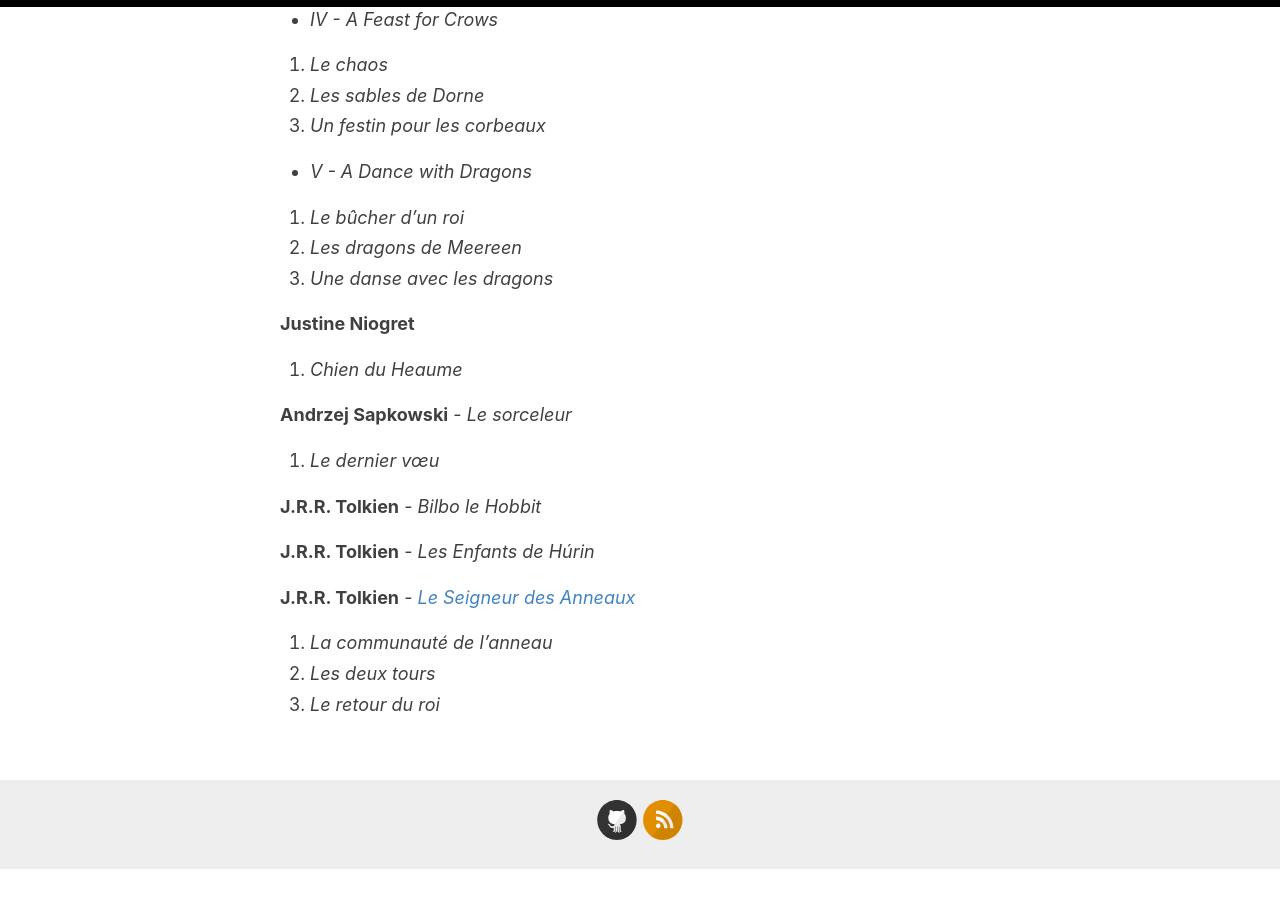
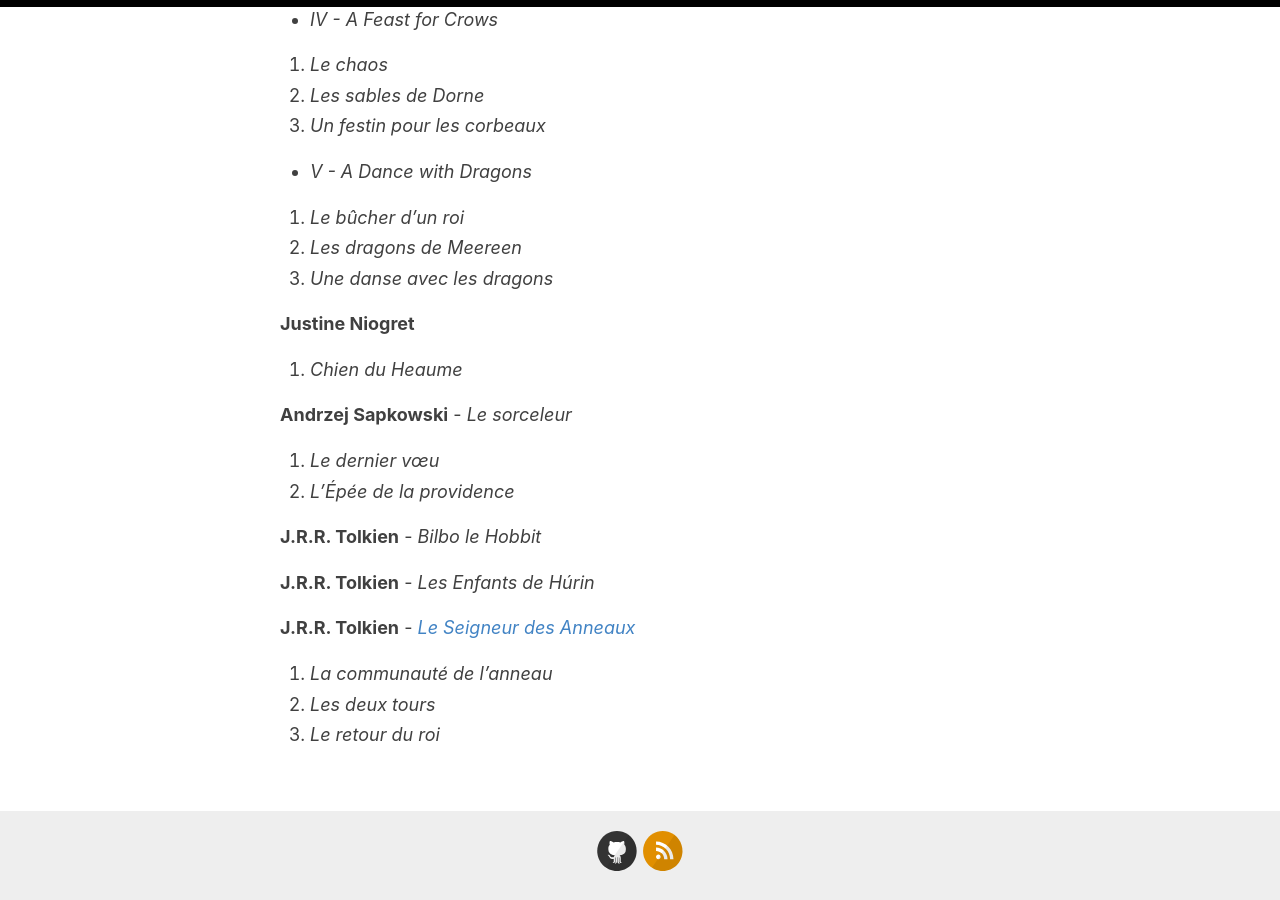
Before and after one commit to homeostasie/bouquins, a Jekyll site: the page built from _pages/lectures.md, in a window 1280 px wide and 900 px high, scrolled down 9074 px. Built offline with Jekyll 4.4.1, drawn with Linux system fonts in a browser that asks for light colours; before the commit the page ends 9944 px from its top, so only the background shows below that.

Commit message:
ajout en retard de l epee de la providence Sorceleur dans la liste lecture

```diff
--- a/_pages/lectures.md
+++ b/_pages/lectures.md
@@ -354,6 +354,7 @@
 
 **Andrzej Sapkowski** - *Le sorceleur*
 1. *Le dernier vœu*
+2. *L’Épée de la providence*
 
 
 **J.R.R. Tolkien** - *Bilbo le Hobbit*
```
